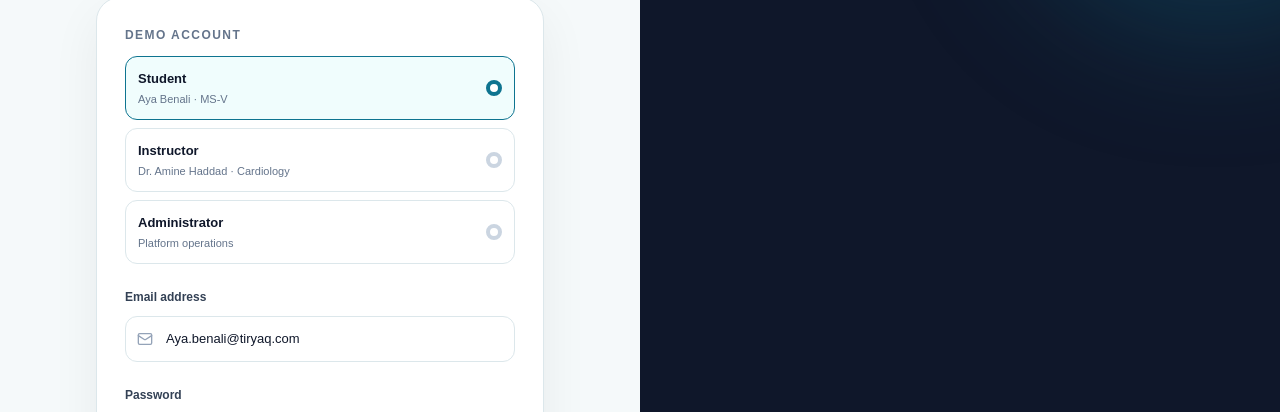
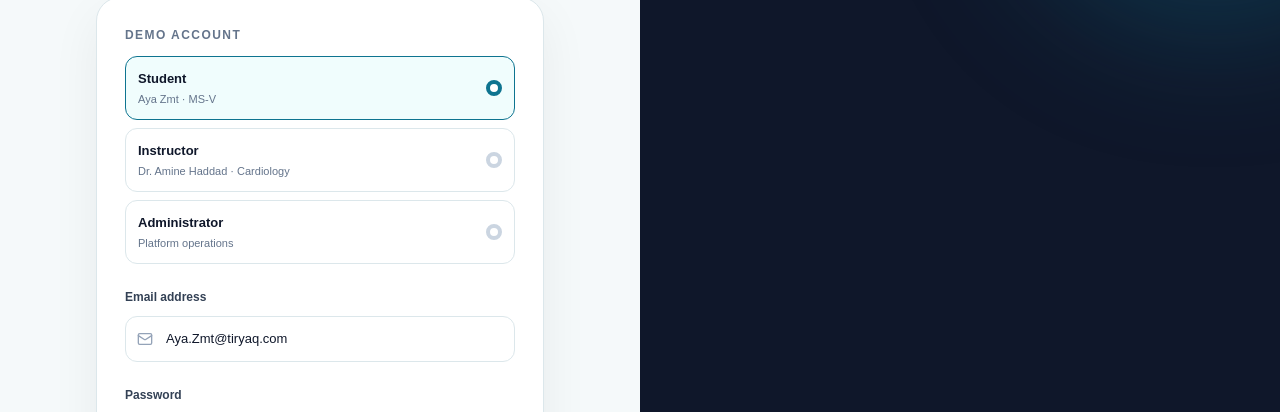
Before and after one commit to mahfoudhn1/tiryaq, a Next.js app: page /login in a window 1280 px wide. Shown: the part 290-702 px from the top of the page. Built offline with nearby package versions, Linux system fonts and the light colour scheme.

Commit message:
changed some names

```diff
--- a/app/(auth)/login/page.tsx
+++ b/app/(auth)/login/page.tsx
@@ -9,7 +9,7 @@ import { useAppDispatch } from '@/store/hooks';
 import type { UserRole } from '@/types/medical';
 
 const DEMO_ACCOUNTS: { role: UserRole; label: string; description: string; email: string }[] = [
-  { role: 'STUDENT', label: 'Student', description: 'Aya Benali · MS-V', email: 'Aya.benali@tiryaq.com' },
+  { role: 'STUDENT', label: 'Student', description: 'Aya Zmt · MS-V', email: 'Aya.Zmt@tiryaq.com' },
   { role: 'INSTRUCTOR', label: 'Instructor', description: 'Dr. Amine Haddad · Cardiology', email: 'amine.haddad@tiryaq.com' },
   { role: 'ADMIN', label: 'Administrator', description: 'Platform operations', email: 'admin@tiryaq.com' },
 ];
--- a/store/slices/authSlice.ts
+++ b/store/slices/authSlice.ts
@@ -8,10 +8,10 @@ interface AuthState {
 
 const MOCK_STUDENT: User = {
   id: 'u-1',
-  name: 'Aya Benali',
-  email: 'Aya.benali@tiryaq.com',
+  name: 'Aya Zmt',
+  email: 'Aya.Zmt@tiryaq.com',
   role: 'STUDENT',
-  initials: 'AB',
+  initials: 'AZ',
   year: 'MS-V',
 };
 
```
